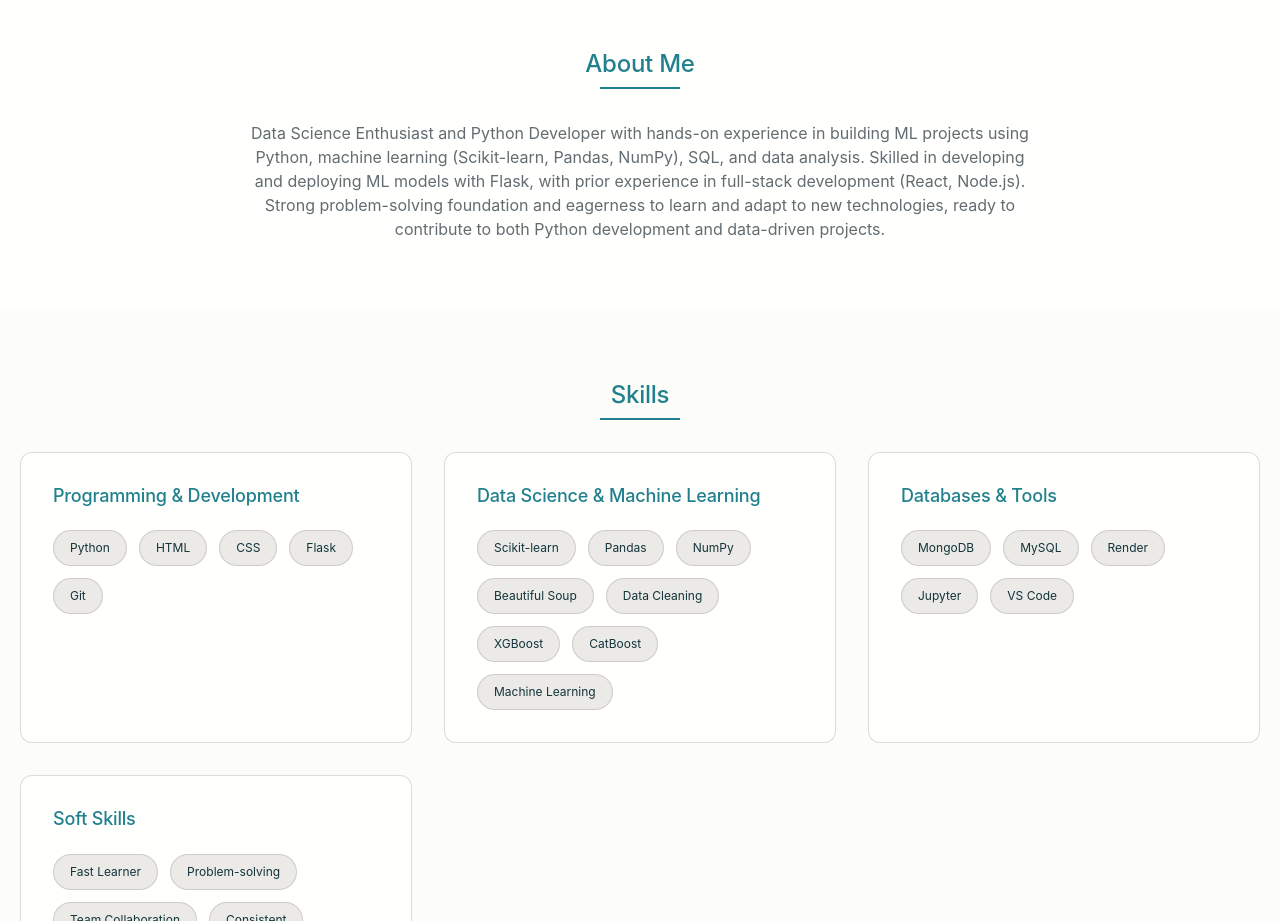
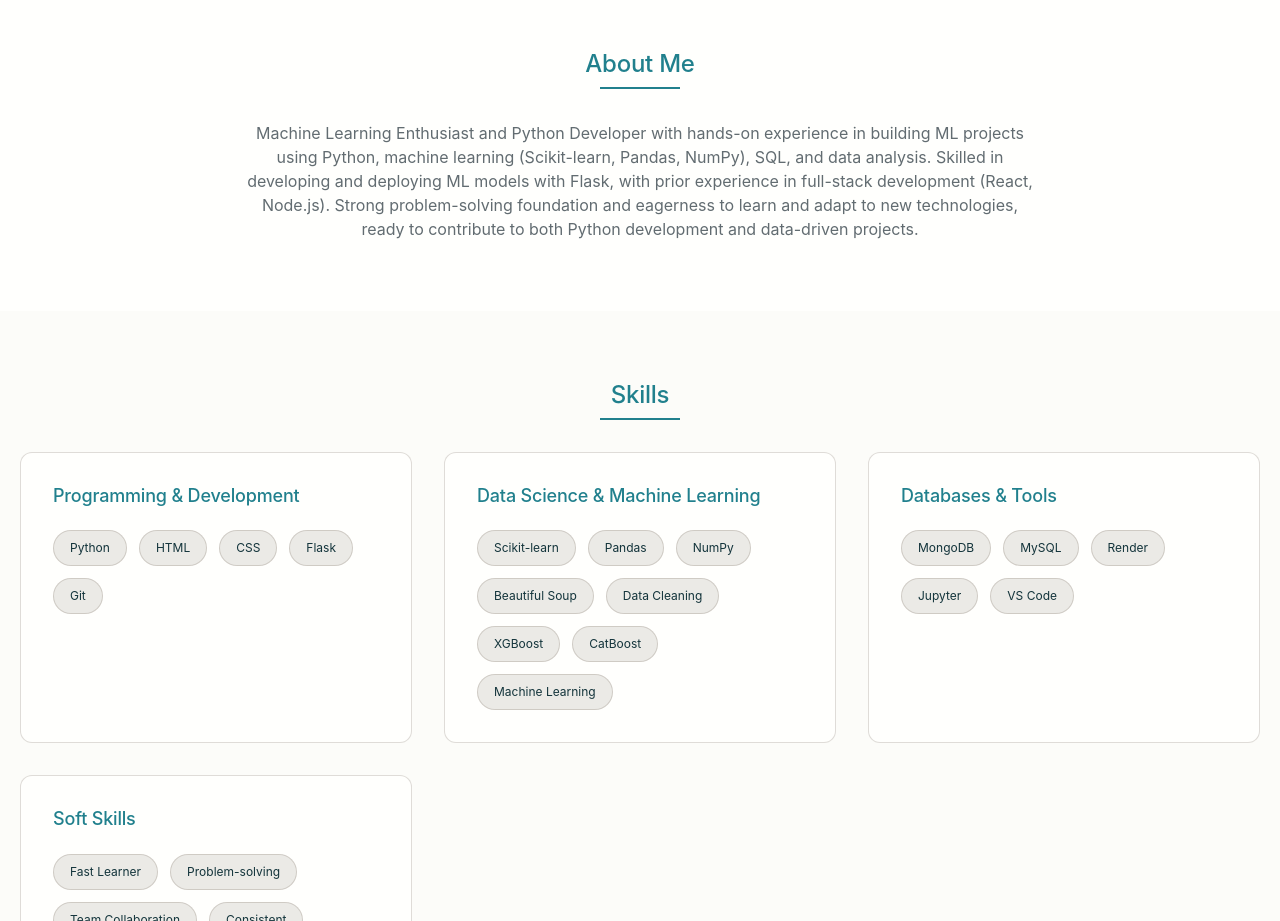
Before and after one commit to happii2k/harshparihar.github.io, a plain HTML site: page index.html in a window 1280 px wide. Shown: the part 820-1741 px from the top of the page. Drawn offline with Linux system fonts and the light colour scheme; a web font is replaced by a local one.

Commit message:
Update index.html

```diff
--- a/index.html
+++ b/index.html
@@ -59,7 +59,7 @@
             <h2 class="section-title">About Me</h2>
             <div class="about-content">
                 <p class="about-text">
-                    Data Science Enthusiast and Python Developer with hands-on experience in building ML projects using Python, machine learning (Scikit-learn, Pandas, NumPy), SQL, and data analysis. Skilled in developing and deploying ML models with Flask, with prior experience in full-stack development (React, Node.js). Strong problem-solving foundation and eagerness to learn and adapt to new technologies, ready to contribute to both Python development and data-driven projects.
+                    Machine Learning Enthusiast and Python Developer with hands-on experience in building ML projects using Python, machine learning (Scikit-learn, Pandas, NumPy), SQL, and data analysis. Skilled in developing and deploying ML models with Flask, with prior experience in full-stack development (React, Node.js). Strong problem-solving foundation and eagerness to learn and adapt to new technologies, ready to contribute to both Python development and data-driven projects.
                 </p>
             </div>
         </div>
```
